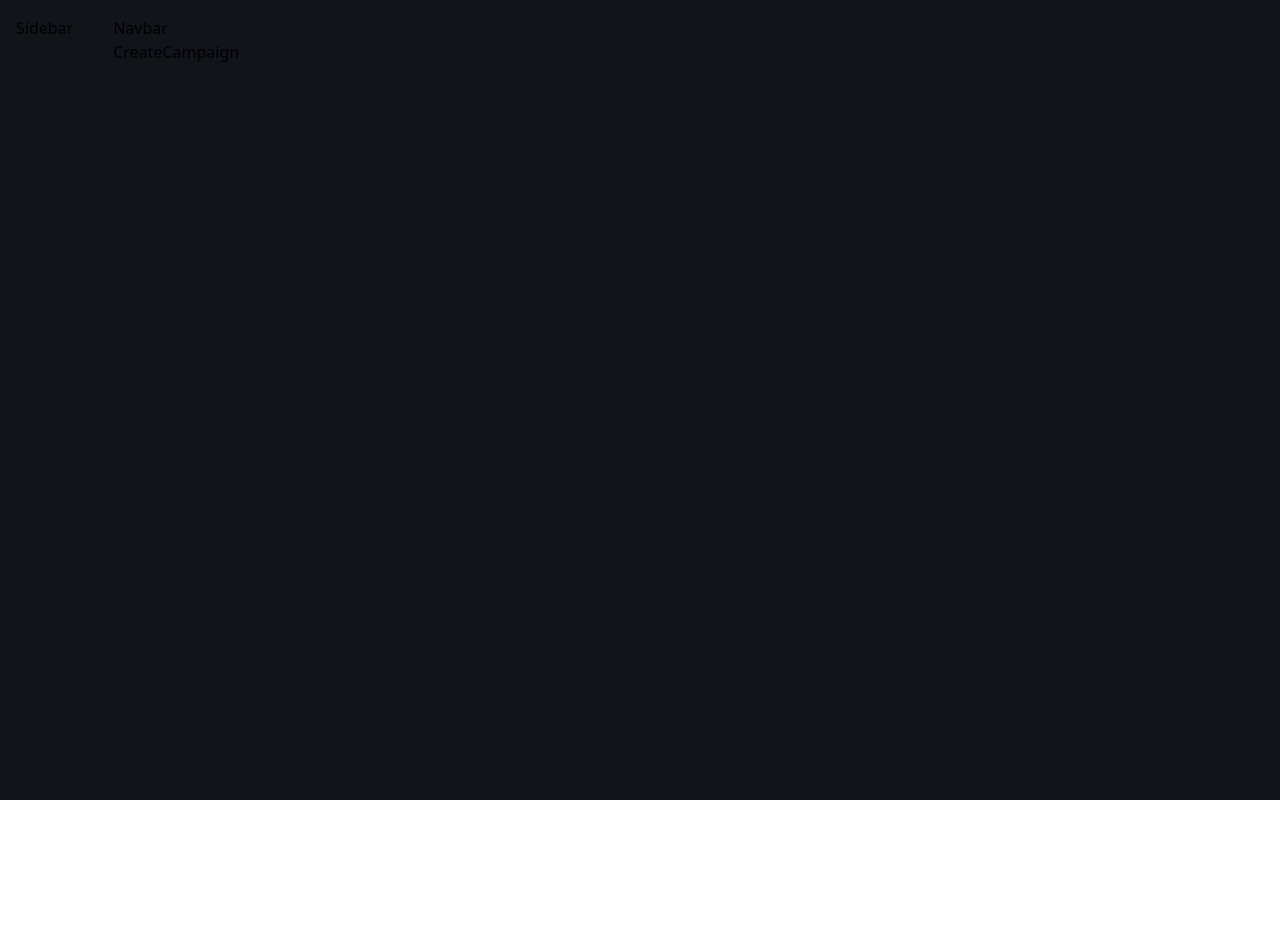
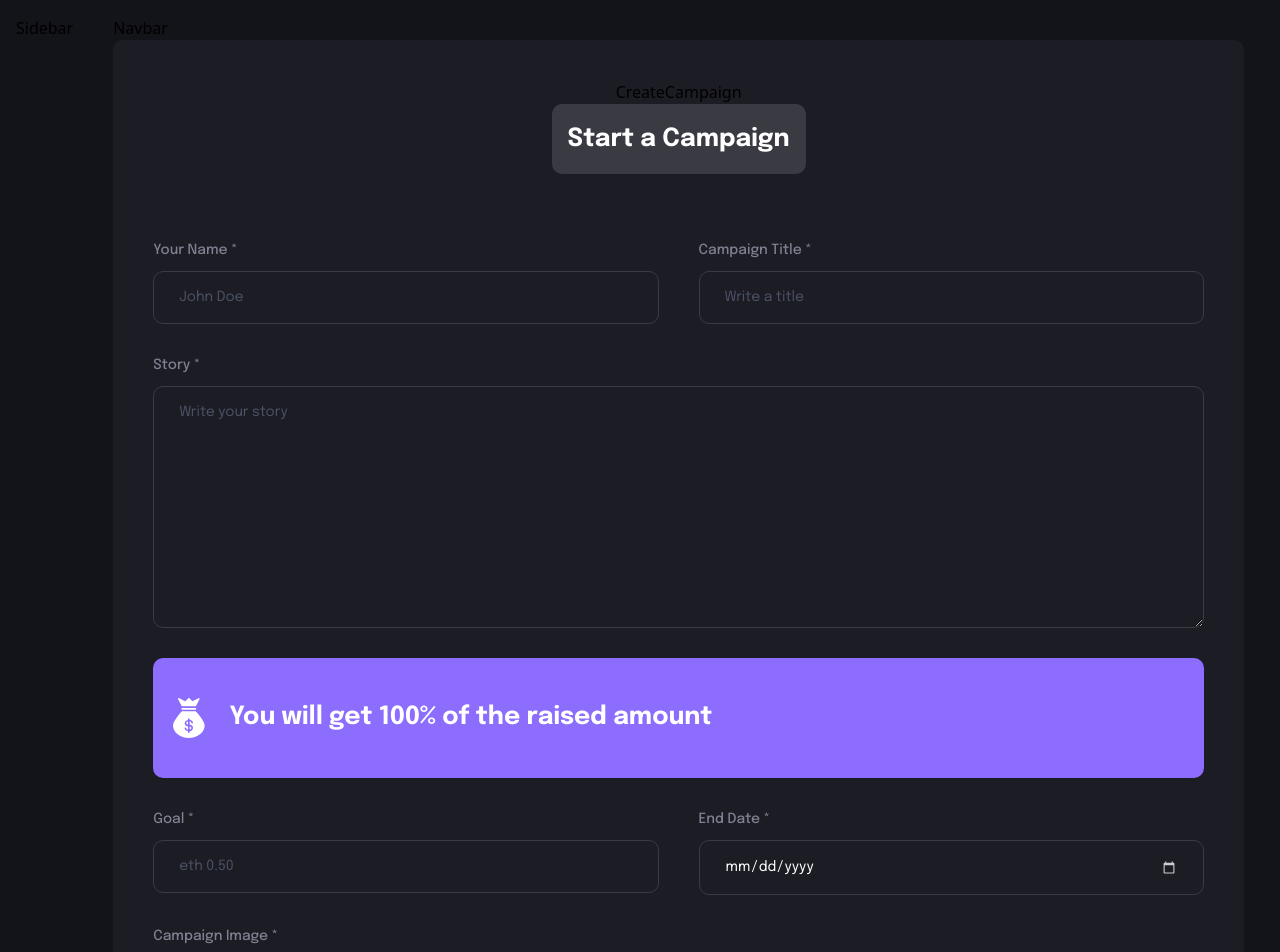
Before and after one commit to javilian98/is452-group2, a React (Vite) app in the folder client/: page /create-campaign in a window 1280 px wide. Shown: the top 952 px of the page. Before the commit the page ends 800 px from the top, so only its background shows below. Built offline with nearby package versions, Linux system fonts and the light colour scheme; what @thirdweb-dev/react would draw is missing.

Commit message:
implemented CreateCampaign page

```diff
--- /dev/null
+++ b/client/src/components/FormField.jsx
@@ -0,0 +1,42 @@
+import React from "react";
+
+const FormField = ({
+  labelName,
+  placeholder,
+  inputType,
+  isTextArea,
+  value,
+  handleChange,
+}) => {
+  return (
+    <label className="flex-1 w-full flex flex-col">
+      {labelName && (
+        <span className="font-epilogue font-medium text-[14px] leading-[22px] text-[#808191] mb-[10px]">
+          {labelName}
+        </span>
+      )}
+      {isTextArea ? (
+        <textarea
+          required
+          value={value}
+          onChange={handleChange}
+          rows={10}
+          placeholder={placeholder}
+          className="py-[15px] sm:px-[25px] px-[15px] outline-none border-[1px] border-[#3a3a43] bg-transparent font-epilogue text-white text-[14px] placeholder:text-[#4b5264] rounded-[10px] sm:min-w-[300px]"
+        />
+      ) : (
+        <input
+          required
+          value={value}
+          onChange={handleChange}
+          type={inputType}
+          step="0.1"
+          placeholder={placeholder}
+          className="py-[15px] sm:px-[25px] px-[15px] outline-none border-[1px] border-[#3a3a43] bg-transparent font-epilogue text-white text-[14px] placeholder:text-[#4b5264] rounded-[10px] sm:min-w-[300px]"
+        />
+      )}
+    </label>
+  );
+};
+
+export default FormField;
--- a/client/src/components/index.js
+++ b/client/src/components/index.js
@@ -1,2 +1,3 @@
 export { default as Sidebar } from "./Sidebar";
 export { default as Navbar } from "./Navbar";
+export { default as FormField } from "./FormField";
--- a/client/src/pages/CreateCampaign.jsx
+++ b/client/src/pages/CreateCampaign.jsx
@@ -1,7 +1,122 @@
-import React from "react";
+import { useState } from "react";
+import { useNavigate } from "react-router-dom";
+import { ethers } from "ethers";
+
+import { money } from "../assets";
+// import { CustomButton  } '../components'
+import { checkIfImage } from "../utils";
+
+import { FormField } from "../components";
 
 const CreateCampaign = () => {
-  return <div>CreateCampaign</div>;
+  const navigate = useNavigate();
+  const [isLoading, setIsLoading] = useState(false);
+  const [form, setForm] = useState({
+    name: "",
+    title: "",
+    description: "",
+    target: "",
+    deadline: "",
+    image: "",
+  });
+
+  const handleFormFieldChange = (fieldName, e) => {
+    setForm({ ...form, [fieldName]: e.target.value });
+  };
+
+  const handleSubmit = (e) => {
+    e.preventDefault();
+
+    console.log(form);
+  };
+
+  return (
+    <div className="bg-[#1c1c24] flex justify-center items-center flex-col rounded-[10px] sm:p-10 p-4">
+      CreateCampaign
+      {isLoading && "Loader..."}
+      <div className="flex justify-center items-center p-[16px] sm:min-w[380px] bg-[#3a3a43] rounded-[10px]">
+        <h1 className="font-epilogue font-bold sm:text-[25px] text-[18px] leading-[38px] text-white">
+          Start a Campaign
+        </h1>
+      </div>
+      <form
+        onSubmit={handleSubmit}
+        className="w-full mt-[65px] flex flex-col gap-[30px]"
+      >
+        <div className="flex flex-wrap gap-[40px]">
+          <FormField
+            labelName="Your Name *"
+            placeholder="John Doe"
+            inputType="text"
+            value={form.name}
+            handleChange={(e) => handleFormFieldChange("name", e)}
+          />
+          <FormField
+            labelName="Campaign Title *"
+            placeholder="Write a title"
+            inputType="text"
+            value={form.title}
+            handleChange={(e) => handleFormFieldChange("title", e)}
+          />
+        </div>
+
+        <FormField
+          labelName="Story *"
+          placeholder="Write your story"
+          isTextArea
+          value={form.description}
+          handleChange={(e) => handleFormFieldChange("description", e)}
+        />
+
+        <div className="w-full flex justify-start items-center p-4 bg-[#8c6dfd] h-[120px] rounded-[10px]">
+          <img
+            src={money}
+            alt="money"
+            className="w-[40px] h-[40px] object-contain"
+          />
+          <h4 className="font-epilogue font-bold text-[25px] text-white ml-[20px]">
+            You will get 100% of the raised amount
+          </h4>
+        </div>
+
+        <div className="flex flex-wrap gap-[40px]">
+          <FormField
+            labelName="Goal *"
+            placeholder="eth 0.50"
+            inputType="text"
+            value={form.target}
+            handleChange={(e) => handleFormFieldChange("target", e)}
+          />
+          <FormField
+            labelName="End Date *"
+            placeholder="End Date"
+            inputType="date"
+            value={form.deadline}
+            handleChange={(e) => handleFormFieldChange("deadline", e)}
+          />
+        </div>
+
+        <FormField
+          labelName="Campaign Image *"
+          placeholder="Place image url of your campaign"
+          inputType="url"
+          value={form.image}
+          handleChange={(e) => handleFormFieldChange("image", e)}
+        />
+
+        <div className="flex justify-center items-center mt-[40px] ">
+          {/* <CustomButton
+              btnType="submit"
+              title="Submit new campaign"
+              styles="bg-[#1dc071]"
+            /> */}
+          <button className="bg-[#1dc071] text-white py-3 px-4 rounded-[10px]">
+            Submit new campaign
+          </button>
+        </div>
+      </form>
+    </div>
+  );
 };
 
 export default CreateCampaign;
```
